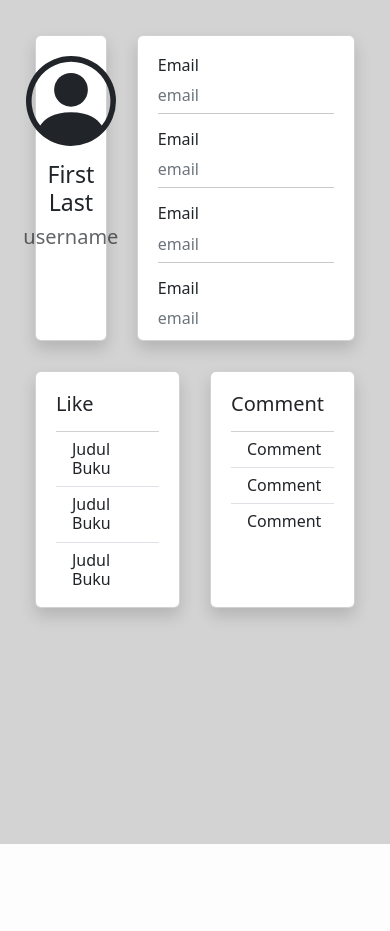
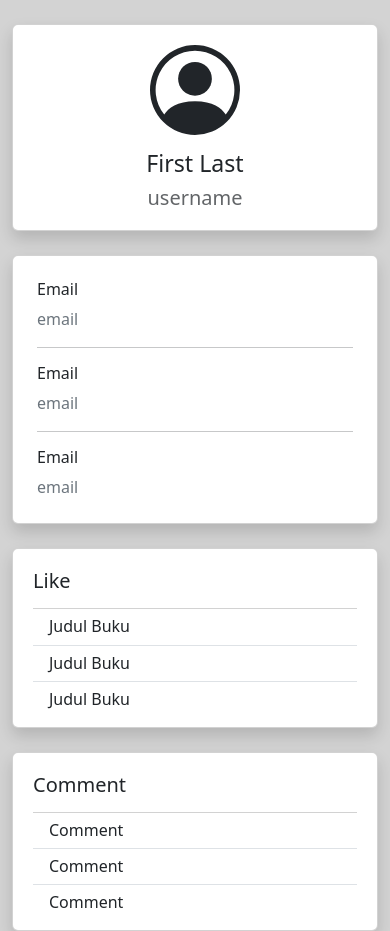
Before and after one commit to D06-PBP-2023-2024/tugas-uts, a Django app: page /user/info/ in a window 390 px wide. Before the commit the page ends 844 px from the top, so only its background shows below. Run offline with Django 4.2, Linux system fonts and the light colour scheme.

Commit message:
user.html responsive

```diff
--- a/user/templates/user.html
+++ b/user/templates/user.html
@@ -5,9 +5,10 @@
 {% block content %}
 <link rel="stylesheet" type="text/css" href="{% static '../static/css/user.css' %}">
 
-<div style="margin: 35px;">
-    <div style="display: flex;">
-        <nav class="card shadow" style="display: flex; flex-direction: column; align-items: center; text-align: center; width: 35%; height: auto; text-wrap: wrap;">
+<div class="container">
+    <div class="row d-flex">
+        <nav class="col-sm-4 mt-4">
+            <div class="card shadow d-flex mr-1 align-items-center text-center text-wrap">
                 <svg xmlns="http://www.w3.org/2000/svg" width="90" height="90" fill="currentColor" viewBox="0 0 16 16"
                     style="margin: 20px 15px 5px 15px;">
                     <path d="M11 6a3 3 0 1 1-6 0 3 3 0 0 1 6 0z"/>
@@ -17,10 +18,12 @@
                     <h3>First Last</h3>
                     <h5 style="opacity: 0.7; margin-bottom: 20px;">username</h5>
                 </div>
+            </div>
         </nav>
 
-        <div style="width: 100%; margin-left: 30px; padding: 20px;" class="card shadow">
-            <div class="row" style="margin-bottom: -10px;">
+        <div class="col-sm-8 mt-4">
+            <div class="card shadow ml-1 h-100 p-4" style="justify-content: center;">
+                <div class="row align-items-center ">
                     <div class="col-sm-3">
                         <h6>Email</h6>
                     </div>
@@ -29,7 +32,7 @@
                     </div>
                 </div>
                 <hr>
-            <div class="row" style="margin-bottom: -10px;">
+                <div class="row">
                     <div class="col-sm-3">
                         <h6>Email</h6>
                     </div>
@@ -38,16 +41,7 @@
                     </div>
                 </div>
                 <hr>
-            <div class="row" style="margin-bottom: -10px;"">
-                <div class="col-sm-3">
-                    <h6>Email</h6>
-                </div>
-                <div class="col-sm-9 text-secondary">
-                    email
-                </div>
-            </div>
-            <hr>
-            <div class="row" style="margin-bottom: -10px;">
+                <div class="row">
                     <div class="col-sm-3">
                         <h6>Email</h6>
                     </div>
@@ -56,11 +50,12 @@
                     </div>
                 </div>
             </div>
-
+        </div>
     </div>
 
-    <div style="margin-top: 30px; display: flex; flex-direction: row;">
-        <div class="card shadow" style="width: 50%; margin-right: 15px; padding: 20px 20px 10px 20px;">
+    <div class="row d-flex ml-2">
+        <div class="col-md mt-4">
+            <div class="card shadow" style="padding: 20px 20px 10px 20px;">
                 <h5 style="margin-bottom: 15px;">Like</h5>
                 <ul class="list-group list-group-flush">
                     <li class="list-group-item" style="display: flex; justify-content: space-between; align-items: center; flex-wrap: wrap;">
@@ -74,8 +69,10 @@
                     </li>
                 </ul>
             </div>
+        </div>
 
-        <div class="card shadow" style="width: 50%; margin-left: 15px; padding: 20px 20px 10px 20px;">
+        <div class="col-md mt-4">
+            <div class="card shadow" style="padding: 20px 20px 10px 20px;">
                 <h5 style="margin-bottom: 15px;">Comment</h5>
                 <ul class="list-group list-group-flush">
                     <li class="list-group-item" style="display: flex; justify-content: space-between; align-items: center; flex-wrap: wrap;">
@@ -90,6 +87,7 @@
                 </ul>
             </div>
         </div>
+    </div>
 
 </div>
 
```
Lines whose indentation alone changed are shown as unchanged.
